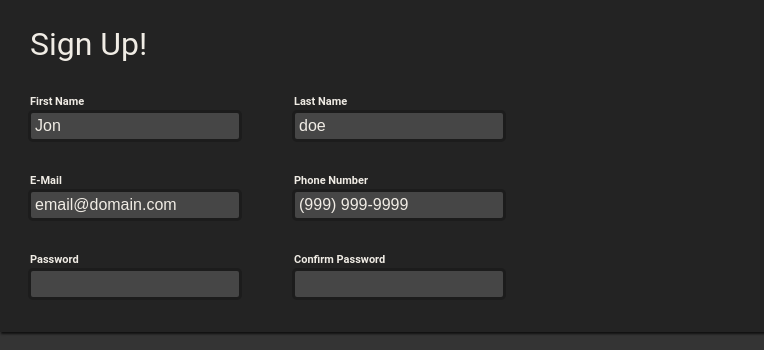
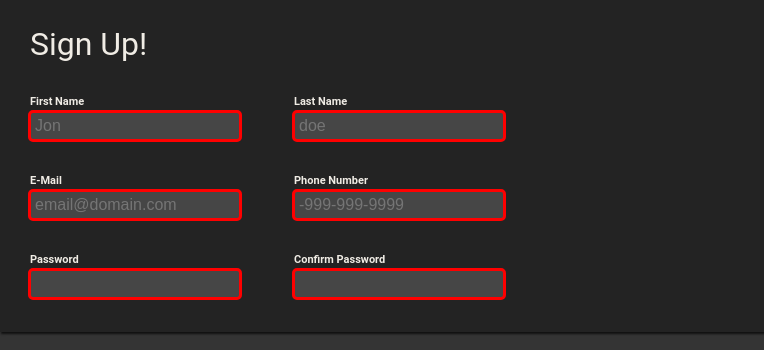
Before and after one commit to kyle2burt/signUpForm, a plain HTML site: page index.html in a window 1280 px wide. Shown: the part 230-580 px from the top of the page, 516-1280 px from the left. Drawn offline with Linux system fonts and the light colour scheme.

Commit message:
Add form client side validation
    - The form will check in the input is valid
    - If the input is valid it will have a green border
    - If the input is invalid it will have a red border

```diff
--- a/index.html
+++ b/index.html
@@ -25,31 +25,31 @@
                             <li>
                                 <div>
                                     <label for="first-name">First Name</label>
-                                    <input type="text" id="first-name" name="first_name" value="Jon" required>
+                                    <input type="text" id="first-name" name="first_name" placeholder="Jon" maxlength="32" required>
                                 </div>
                                 <div>
                                     <label for="last-name">Last Name</label>
-                                    <input type="text" id="last-name" name="last_name" value="doe" required>
+                                    <input type="text" id="last-name" name="last_name" placeholder="doe" maxlength="32" required>
                                 </div>
                             </li>
                             <li>
                                 <div>
                                     <label for="email">E-Mail</label>
-                                    <input type="email" id="email" name="email" value="email@domain.com" required>
+                                    <input type="email" id="email" name="email" placeholder="email@domain.com" required>
                                 </div>
                                 <div>
                                     <label for="phone-number">Phone Number</label>
-                                    <input type="tel" id="phone-number" name="phone_number" value="(999) 999-9999" required>
+                                    <input type="tel" id="phone-number" name="phone_number" placeholder="-999-999-9999" pattern="[0-9]{3}-[0-9]{3}-[0-9]{4}"  required>
                                 </div>
                             </li>
                             <li>
                                 <div>
                                     <label for="password">Password</label>
-                                    <input type="password" id="password" name="password" required>
+                                    <input type="password" id="password" name="password" minlength="10" maxlength="32" required>
                                 </div>
                                 <div>
                                     <label for="confirm-password">Confirm Password</label>
-                                    <input type="password" id="confirm-password" name="confirm_password" required>
+                                    <input type="password" id="confirm-password" name="confirm_password" minlength="10" maxlength="32" required>
                                 </div>
                             </li>
                         </ul>
--- a/styles.css
+++ b/styles.css
@@ -110,6 +110,15 @@ form input {
     font: 1em sans-serif;
     width: 200px;
 }
+input:valid {
+    border: rgba(0, 138, 11, 0.839) solid;
+}
+input:invalid {
+    border: rgb(255, 0, 0) solid;
+}
+input:valueMissing {
+    border: rgba(0,0,0,.3);
+}
 form button {
     color: var(--offwhite);
     background-color: var(--dark4);
```
